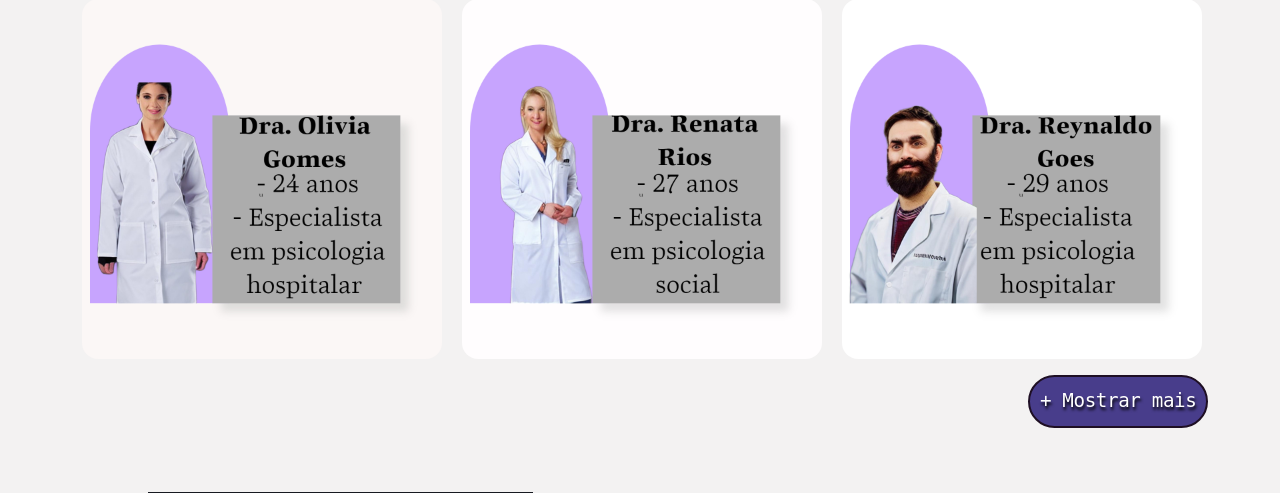
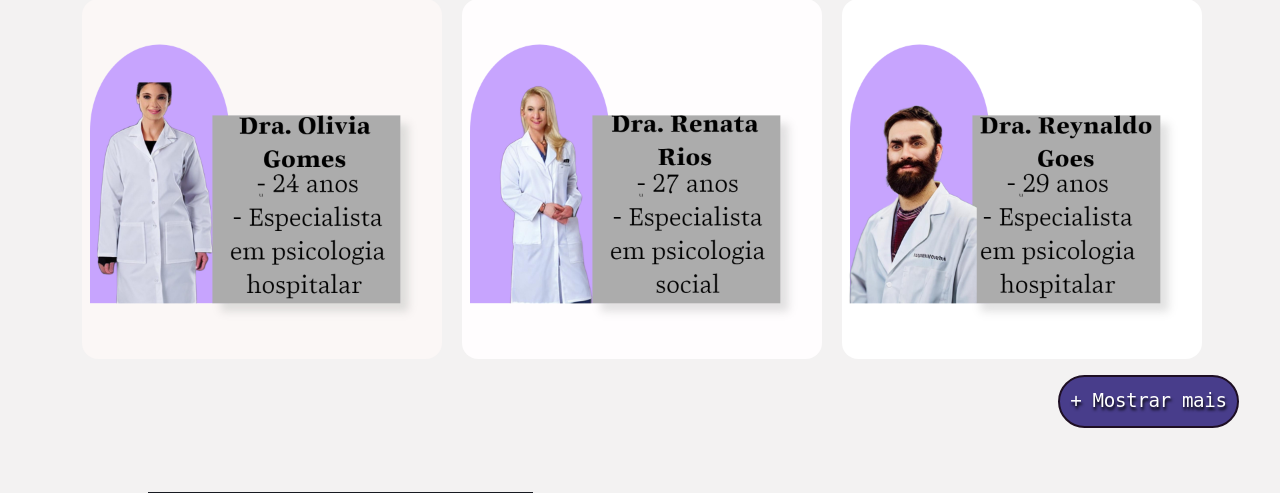
Before and after one commit to pedrosiqueirapb/psique, a PHP site: page /telaPrincipal.html in a window 1280 px wide. Shown: the part 1433-1926 px from the top of the page. Run offline with PHP 8.4, Linux system fonts and the light colour scheme; some libraries are stand-ins or nearby versions.

Commit message:
Alterando posição do botão

```diff
--- a/src/telaPrincipal.css
+++ b/src/telaPrincipal.css
@@ -121,7 +121,7 @@ footer p{
     padding: 10px;
     border: 2px solid #1e0f24;
     position: relative;
-    left: 27.2cm;
+    left: 28cm;
     border-radius: 2em;
     background-color: #483D8B;
     color: #FFF;
```
